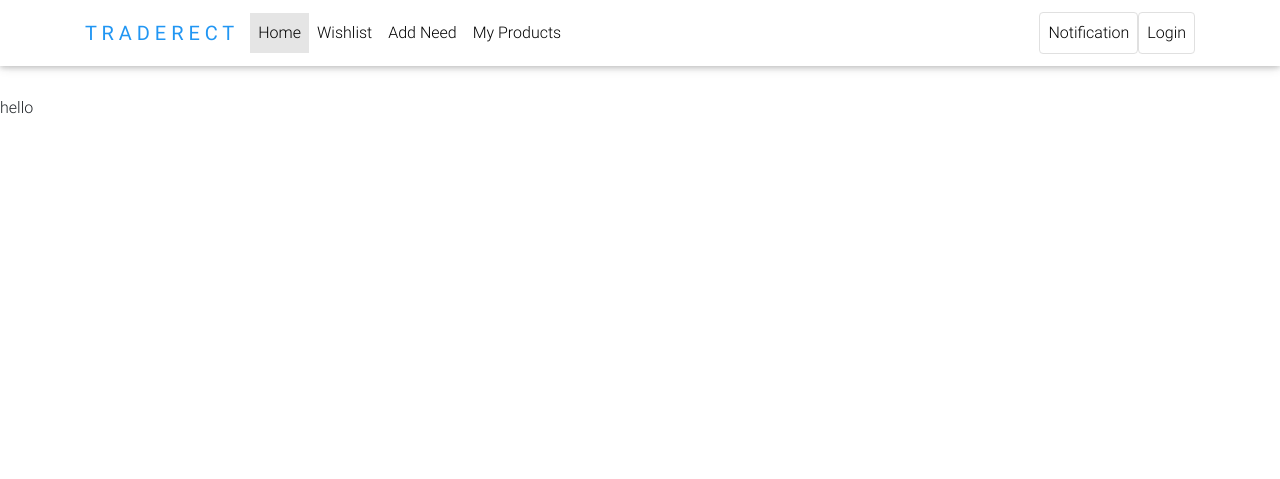
After one commit to dhruv8808agja/NITK-Traderect, a Django app: template Traderect/main_app/templates/main_app/addNeed.html in a window 1280 px wide. The commit adds this page. Shown: the top 479 px of the page. Run offline with Django 3.2, Linux system fonts and the light colour scheme; the template is opened without the code that fills it, so the values that code supplies are empty; some libraries are stand-ins or nearby versions.

```diff
--- /dev/null
+++ b/Traderect/main_app/templates/main_app/addNeed.html
@@ -0,0 +1,161 @@
+<!DOCTYPE html>
+
+<html lang="en">
+
+<head>
+  <meta charset="utf-8">
+  <meta name="viewport" content="width=device-width, initial-scale=1, shrink-to-fit=no">
+  <meta http-equiv="x-ua-compatible" content="ie=edge">
+  <title>Material Design Bootstrap</title>
+  <!-- Font Awesome -->
+  <link rel="stylesheet" href="https://use.fontawesome.com/releases/v5.8.2/css/all.css">
+  <!-- Django Begin >
+  {% load static %}
+  <link href="{% static 'main_app/css/bootstrap.min.css' %}" rel="stylesheet">
+  <link href="{% static 'main_app/css/mdb.min.css' %}" rel="stylesheet">
+  <link href="{% static 'main_app/css/style.min.css' %}" rel="stylesheet">
+  <!Django End-->
+
+  <!--Debug-->
+  <link href="css/bootstrap.min.css" rel="stylesheet">
+  <link href="css/mdb.min.css" rel="stylesheet">
+  <link href="css/style.min.css" rel="stylesheet">
+<!--Debug-->
+<style>
+.thumb-post img {
+  object-fit: contain;
+  /* Do not scale the image */
+  object-position: center;
+  /* Center the image within the element */
+  width: 100%;
+  height: 350px;
+  max-height: 300px;
+  max-width: 300px;
+  margin-bottom: 1rem;
+}
+</style>
+  <style type="text/css">
+    html,
+    body,
+    header,
+    .carousel {
+      height: 60vh;
+    }
+
+    @media (max-width: 740px) {
+
+      html,
+      body,
+      header,
+      .carousel {
+        height: 100vh;
+      }
+    }
+
+    @media (min-width: 800px) and (max-width: 850px) {
+
+      html,
+      body,
+      header,
+      .carousel {
+        height: 100vh;
+      }
+    }
+  </style>
+</head>
+
+<body>
+
+  <!-- Navbar -->
+  <nav class="navbar fixed-top navbar-expand-lg navbar-light white scrolling-navbar">
+    <div class="container">
+
+      <!-- Brand -->
+      <a class="navbar-brand waves-effect" href="https://mdbootstrap.com/docs/jquery/" target="_blank">
+        <strong class="blue-text">T R A D E R E C T</strong>
+      </a>
+
+      <!-- Collapse -->
+      <button class="navbar-toggler" type="button" data-toggle="collapse" data-target="#navbarSupportedContent" aria-controls="navbarSupportedContent" aria-expanded="false" aria-label="Toggle navigation">
+        <span class="navbar-toggler-icon"></span>
+      </button>
+
+      <!-- Links -->
+      <div class="collapse navbar-collapse" id="navbarSupportedContent">
+
+        <!-- Left -->
+        <ul class="navbar-nav mr-auto">
+          <li class="nav-item active">
+            <a class="nav-link waves-effect" href="#">Home
+              <span class="sr-only">(current)</span>
+            </a>
+          </li>
+          <li class="nav-item">
+            <a class="nav-link waves-effect" href="https://mdbootstrap.com/docs/jquery/" target="_blank">Wishlist</a>
+          </li>
+          <li class="nav-item">
+            <a class="nav-link waves-effect" href="https://mdbootstrap.com/docs/jquery/getting-started/download/" target="_blank">Add Need</a>
+          </li>
+          <li class="nav-item">
+            <a class="nav-link waves-effect" href="https://mdbootstrap.com/education/bootstrap/" target="_blank">My Products</a>
+          </li>
+        </ul>
+
+        <!-- Right -->
+        <ul class="navbar-nav nav-flex-icons">
+          <!--li class="nav-item">
+            <a class="nav-link waves-effect">
+              <span class="badge red z-depth-1 mr-1"> 1 </span>
+              <i class="fas fa-shopping-cart"></i>
+              <span class="clearfix d-none d-sm-inline-block"> Cart </span>
+            </a>
+          </li-->
+          <li class="nav-item">
+            <a class="nav-link border border-light rounded waves-effect" href="https://mdbootstrap.com/education/bootstrap/" target="_blank">Notification</a>
+          </li>
+          <li class="nav-item">
+            <a class="nav-link border border-light rounded waves-effect" href="https://mdbootstrap.com/education/bootstrap/" target="_blank">Login</a>
+          </li>
+        </ul>
+
+      </div>
+
+    </div>
+  </nav>
+  <!-- Navbar -->
+<!--main-->
+<main><br><br><br><br>
+  <p>hello </p>
+
+
+
+
+
+
+
+
+</main>
+<!--/main-->
+  <!--EDITOR Mode-->
+      <script type="text/javascript" src="js/jquery-3.4.1.min.js"></script>
+      <script type="text/javascript" src="js/popper.min.js"></script>
+      <script type="text/javascript" src="js/bootstrap.min.js"></script>
+      <script type="text/javascript" src="js/mdb.min.js"></script>
+      <script type="text/javascript">
+        new WOW().init();
+      </script>
+  <!--Django Mode>
+  href="{% static 'main_app/css/style.min.css' %}"
+  </footer>
+  <script type="text/javascript" src="{% static 'main_app/js/jquery-3.4.1.min.js' %}"></script>
+  <script type="text/javascript" src="{% static 'main_app/js/popper.min.js' %}"></script>
+  <script type="text/javascript" src="{% static 'main_app/js/bootstrap.min.js' %}"></script>
+  <script type="text/javascript" src="{% static 'main_app/js/mdb.min.js' %}"></script>
+  <script type="text/javascript">
+    new WOW().init();
+  </script>
+  <!Django Mode END-->
+
+  </body>
+
+  </html>
--- a/Traderect/main_app/templates/main_app/product-page.html
+++ b/Traderect/main_app/templates/main_app/product-page.html
@@ -138,7 +138,7 @@
               Beatae sit assumenda asperiores iure at maxime atque repellendus maiores quia sapiente.</p>
             <br>
             <h5>Price : <span class="font-weight-bold" style="color: rgb(33, 22, 242)">300$</span></h5>
-            <p>Contact : <img style="height:30px;width:30px;" src="/home/saliakvihs/CSE/NITK-Traderect/Traderect/main_app/templates/main_app/img/whatsapp.png"> <img style="height:30px;width:30px;" src="/home/saliakvihs/CSE/NITK-Traderect/Traderect/main_app/templates/main_app/img/email.png"></p>
+            <p>Contact : <img style="height:30px;width:30px;" src="/home/student/NITK-Traderect/Traderect/main_app/templates/main_app/img/whatsapp.png"> <img style="height:30px;width:30px;" src="/home/student/NITK-Traderect/Traderect/main_app/templates/main_app/img/email.png"></p>
           </div>
           <!--Content-->
         </div>
```
Also changed, not shown: Traderect/main_app/templates/main_app/wishlist.html (+111 -5 lines).
